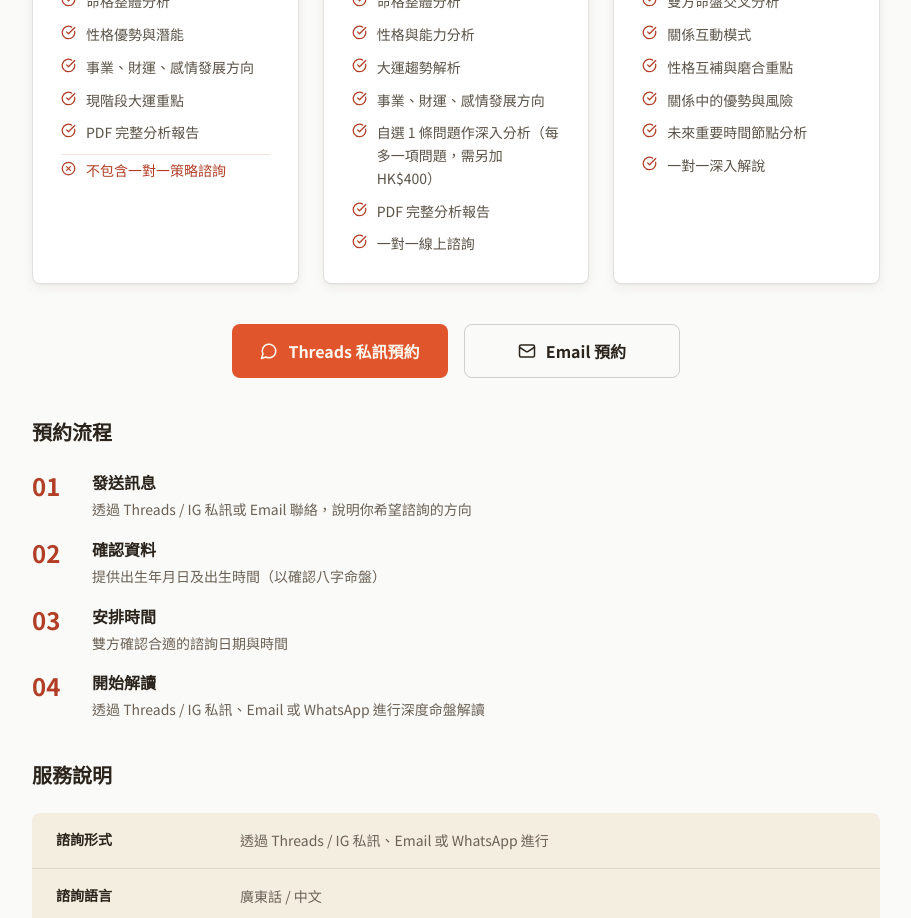
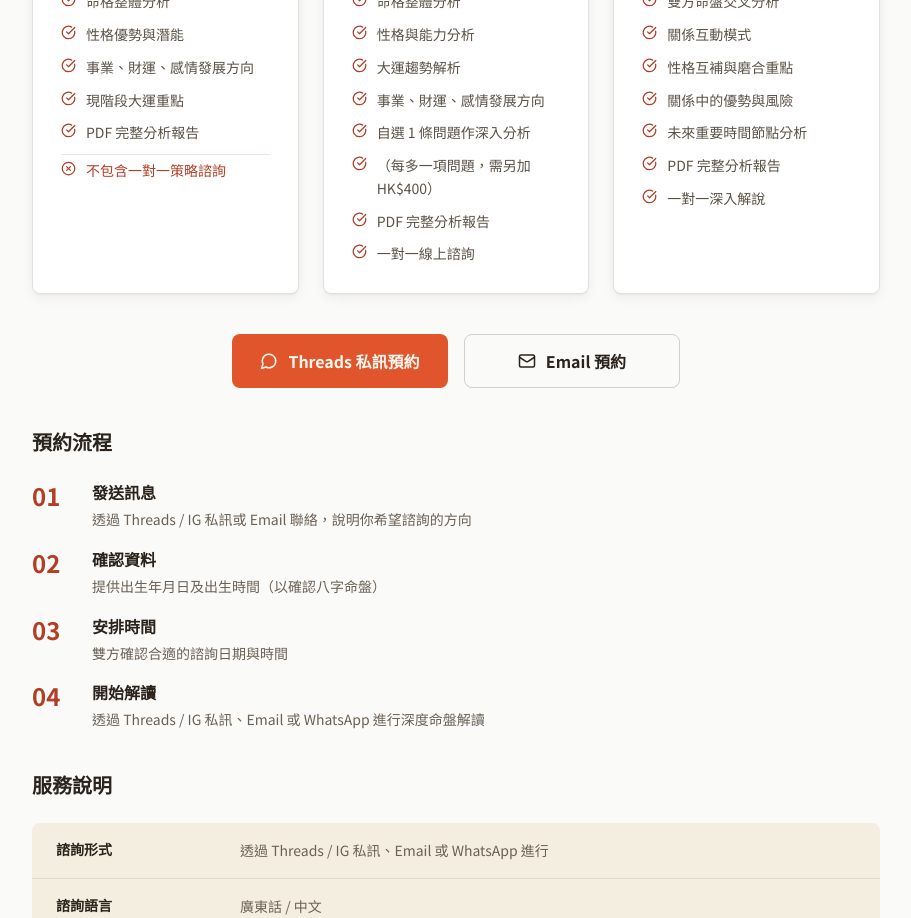
Before and after one commit to michaelchangezi-source/destiny-solver-blog, a Next.js app: page /consultation in a window 1280 px wide. Shown: the part 840-1758 px from the top of the page, without its empty margins (184-1095 px from the left). Built offline with nearby package versions, Linux system fonts and the light colour scheme.

Commit message:
策略諮詢附加費獨立成行、雙人加PDF報告項

```diff
--- a/src/components/home/PricingTiers.tsx
+++ b/src/components/home/PricingTiers.tsx
@@ -51,13 +51,13 @@ export default function PricingTiers() {
         label="人生策略諮詢"
         price={CONSULTATION_PRICE}
         suffix="起"
-        items={['命格整體分析', '性格與能力分析', '大運趨勢解析', '事業、財運、感情發展方向', '自選 1 條問題作深入分析（每多一項問題，需另加 HK$400）', 'PDF 完整分析報告', '一對一線上諮詢']}
+        items={['命格整體分析', '性格與能力分析', '大運趨勢解析', '事業、財運、感情發展方向', '自選 1 條問題作深入分析', '（每多一項問題，需另加 HK$400）', 'PDF 完整分析報告', '一對一線上諮詢']}
       />
       <PricingCard
         label="雙人關係分析"
         price="2800"
         suffix=""
-        items={['雙方命盤交叉分析', '關係互動模式', '性格互補與磨合重點', '關係中的優勢與風險', '未來重要時間節點分析', '一對一深入解說']}
+        items={['雙方命盤交叉分析', '關係互動模式', '性格互補與磨合重點', '關係中的優勢與風險', '未來重要時間節點分析', 'PDF 完整分析報告', '一對一深入解說']}
       />
     </div>
   )
```
